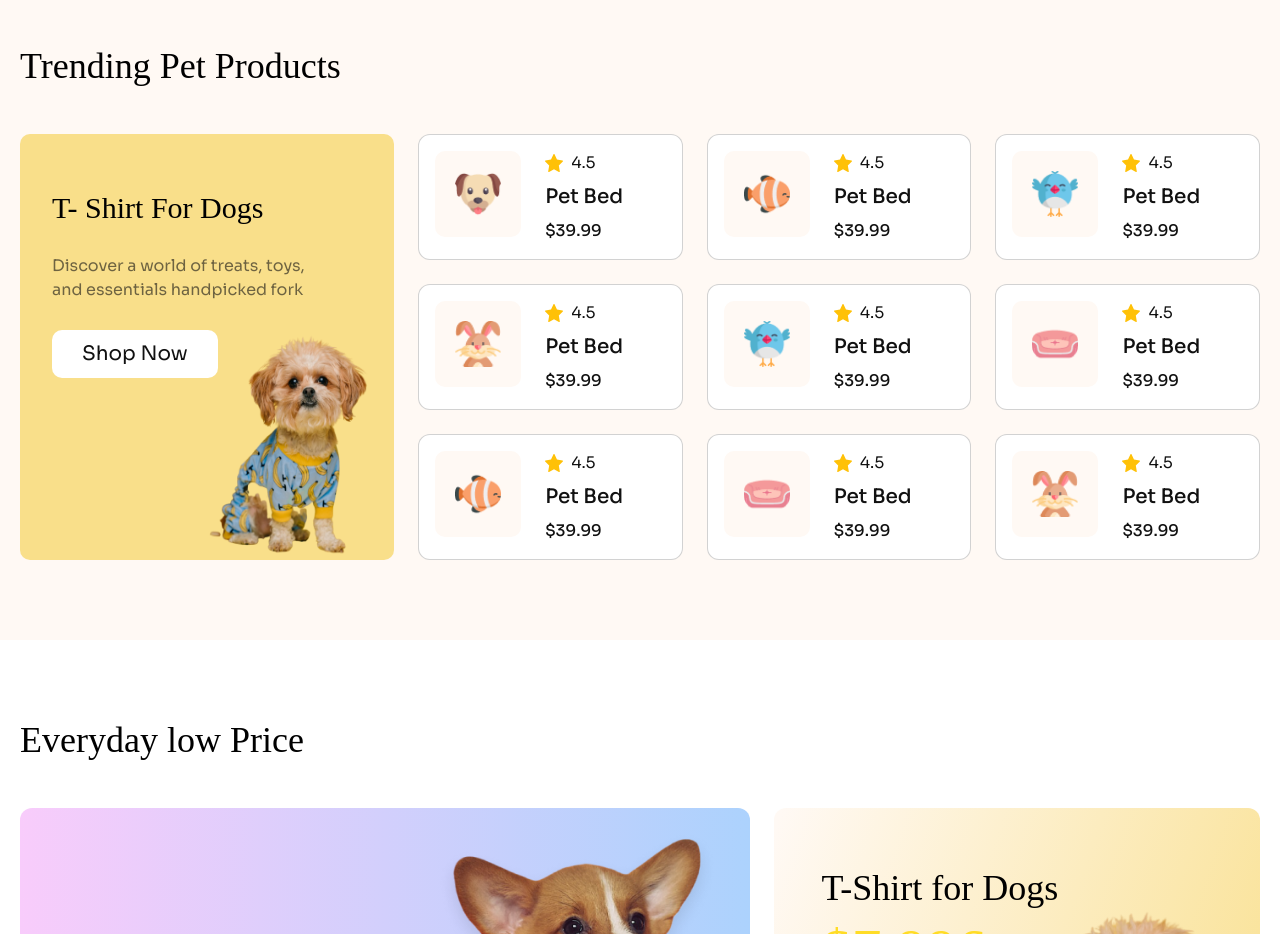
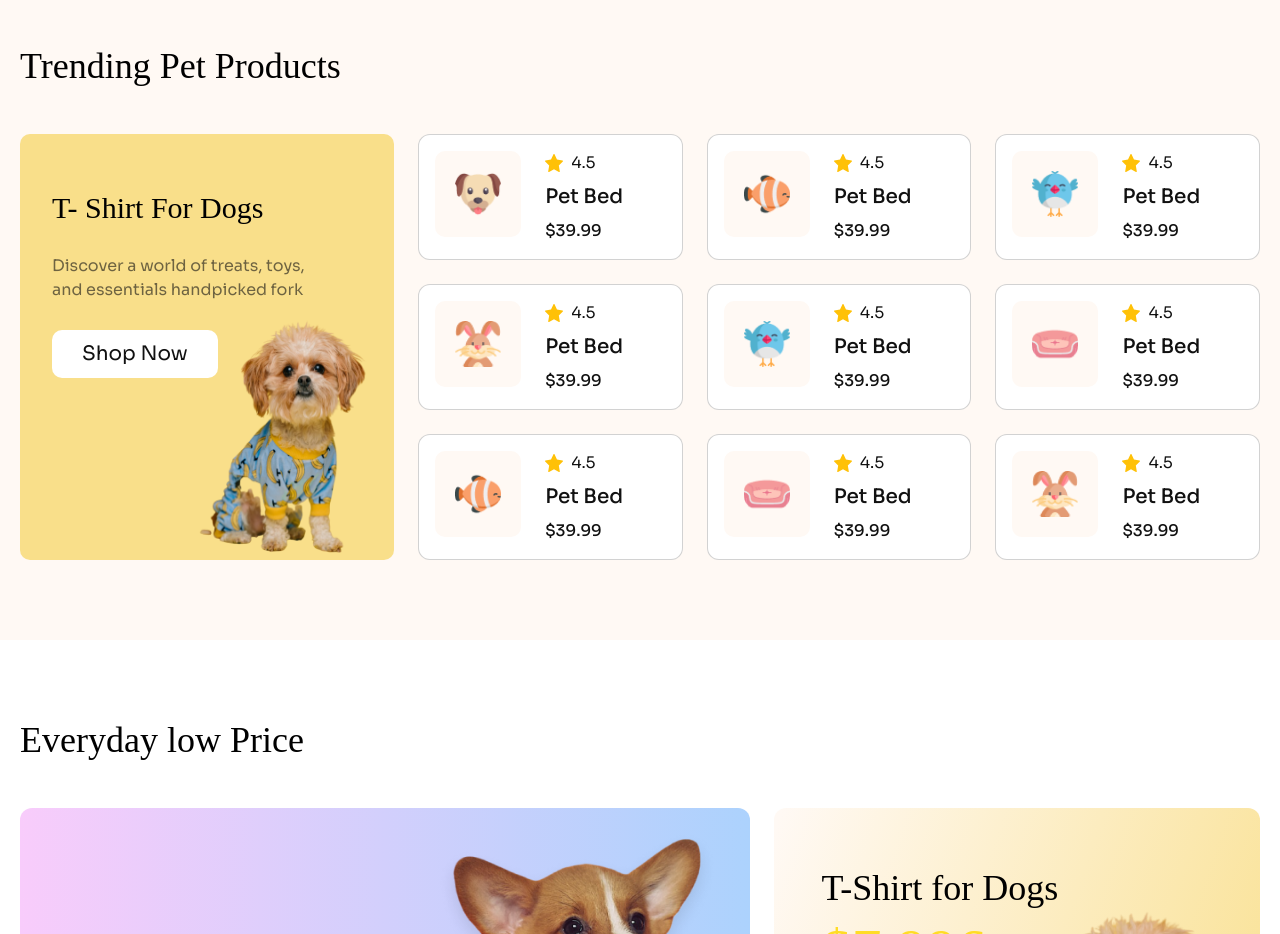
Before and after one commit to md-shawon-dev/Browse4Pets, a website: page index.html in a window 1280 px wide. Shown: the part 1420-2354 px from the top of the page. Drawn offline with nearby package versions, Linux system fonts and the light colour scheme; a web font is replaced by a local one.

Commit message:
some chnaged.

```diff
--- a/index.html
+++ b/index.html
@@ -12,15 +12,7 @@
       rel="stylesheet"
     />
     <link rel="stylesheet" href="./style.css" />
-    <!-- <style type="text/tailwindcss">
-      @theme {
-        --color-primary: #ffdc26;
-        --color-Flavescent: #f9df8a;
-        --color-secondary: #fff9f4;
-        --font-adlam: "ADLaM Display", "serif";
-        --font-sora: "Sora", "sans-serif";
-      }
-    </style> -->
+
     <script>
       tailwind.config = {
         theme: {
@@ -269,7 +261,7 @@
         <h2 class="font-adlam text-2xl md:text-4xl">Trending Pet Products</h2>
         <div class="gap-6 grid md:grid-cols-1 lg:grid-cols-[4fr_9fr] mt-12">
           <div
-            class="left_card bg-Flavescent px-8 py-14 rounded-[10px] h-fit lg:h-full min-h-[380px]"
+            class="left_card bg-[url('./assets/cute-pet-small.png')] bg-Flavescent bg-no-repeat bg-right-bottom px-8 py-14 rounded-[10px] h-fit lg:h-full min-h-[390px]"
           >
             <h2 class="font-adlam text-2xl text-black md:text-3xl">
               T- Shirt For Dogs
--- a/style.css
+++ b/style.css
@@ -5,8 +5,5 @@
   margin: 0 auto;
 }
 .trending_pet_products .left_card {
-  background-image: url("./assets/cute-pet-small.png");
-  background-size: 190px 300px;
-  background-position: right bottom;
-  background-repeat: no-repeat;
+  background-size: 200px 320px;
 }
```
